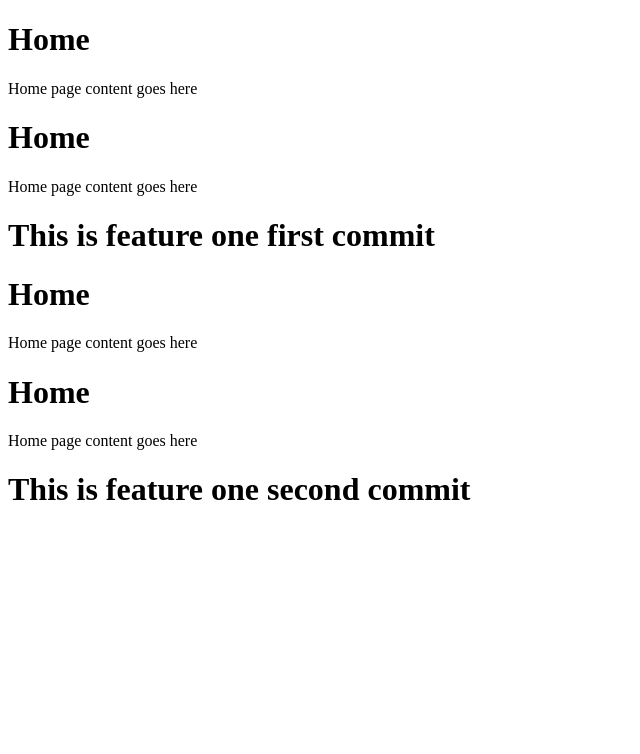
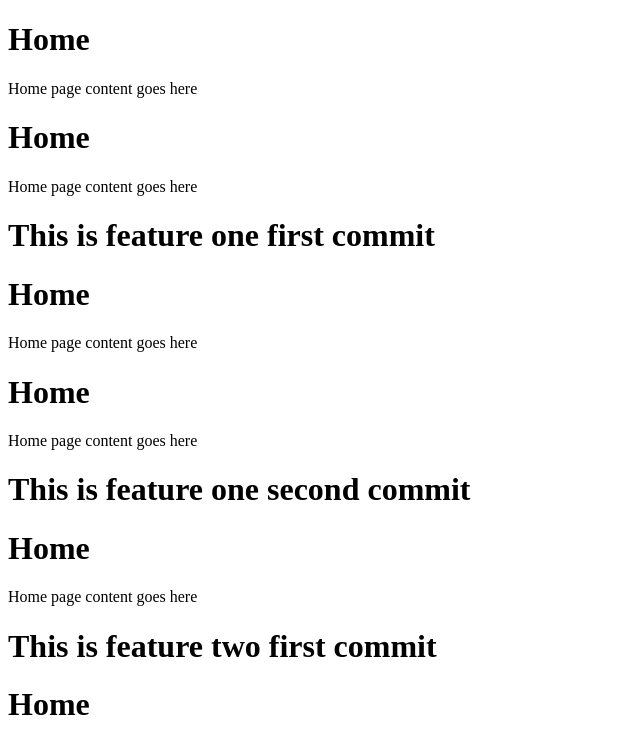
Before and after one commit to Thimira-deshaka/second-vscode, a plain HTML site: page index.html in a window 1280 px wide. Shown: the whole page, without its empty margins (0-640 px from the left). Drawn offline with Linux system fonts and the light colour scheme.

Commit message:
this is third feature

```diff
--- a/index.html
+++ b/index.html
@@ -17,5 +17,9 @@
     <h1>Home</h1>
     <p>Home page content goes here</p>
     <h1>This is feature one second commit</h1>
+    <h1>Home</h1>
+    <p>Home page content goes here</p>
+    <h1>This is feature two first commit</h1>
+    <h1>Home</h1>
 </body>
 </html>
```
